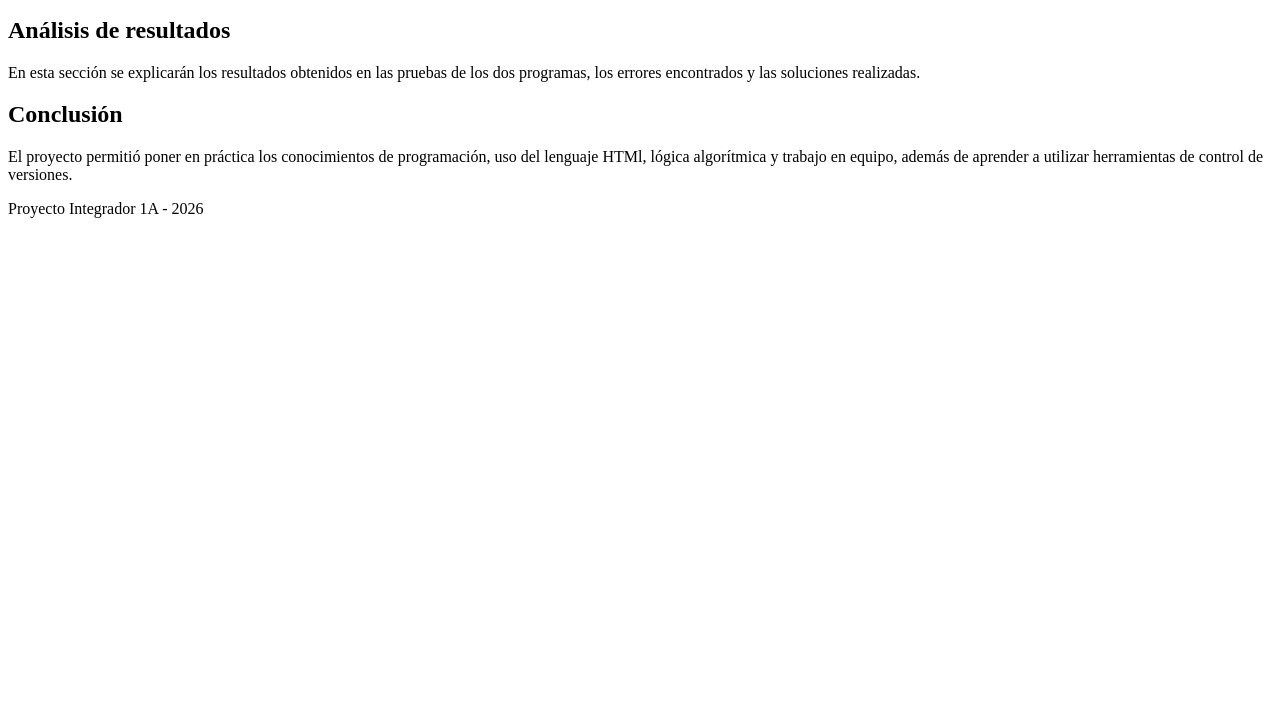
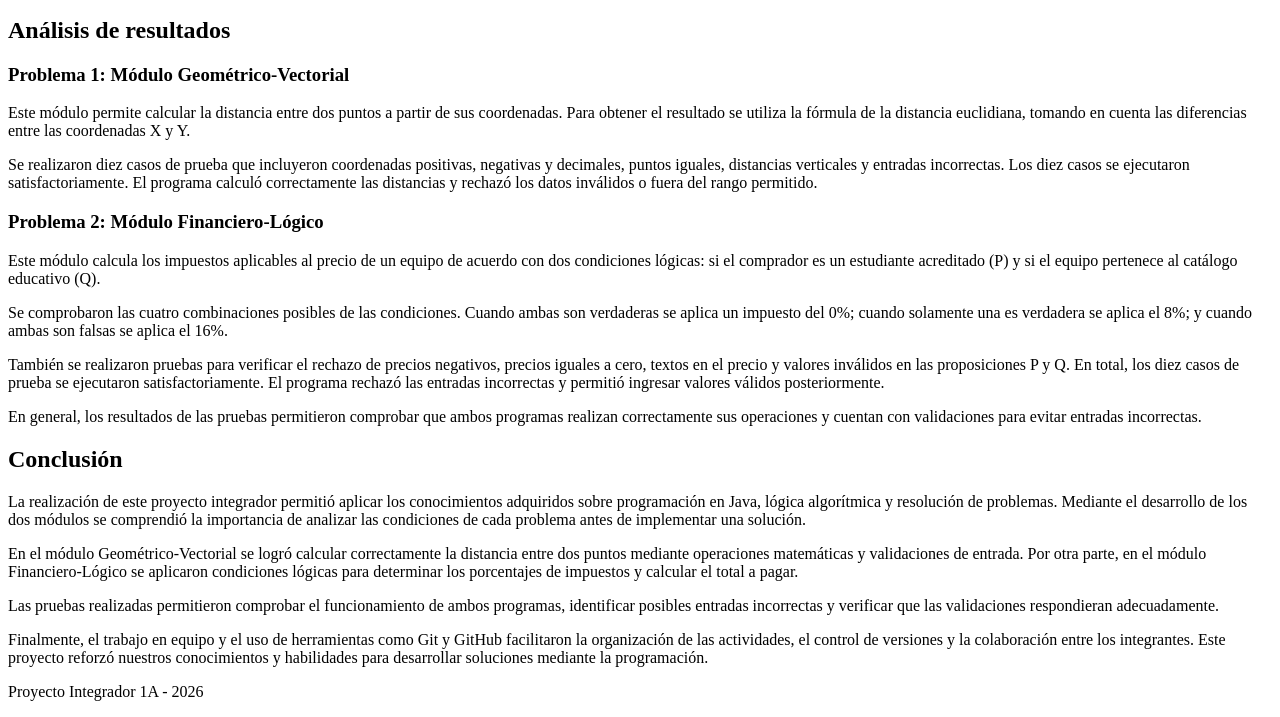
Before and after one commit to 260110464-collab/proyecto_1A, a plain HTML site: page index.html in a window 1280 px wide. Shown: the part 737-1454 px from the top of the page. Before the commit the page ends 971 px from the top, so only its background shows below. Drawn offline with Linux system fonts and the light colour scheme.

Commit message:
web: agregar analisis de resultados y conclusion

```diff
--- a/index.html
+++ b/index.html
@@ -1,10 +1,13 @@
+
 <!DOCTYPE html>
 <html lang="es">
+
 <head>
     <meta charset="UTF-8">
     <meta name="viewport" content="width=device-width, initial-scale=1.0">
     <title>Proyecto Integrador 1A</title>
 </head>
+
 <body>
 
     <header>
@@ -64,56 +67,146 @@
                 </tr>
 
                 <tr>
-                    <td><img src="imagenes/WhatsApp Image 2026-11-17 at 5.44.13 PM.jpeg"Mi fotografía"
-     width="50"></td>
+                    <td>
+                        <img src="imagenes/WhatsApp Image 2026-11-17 at 5.44.13 PM.jpeg"
+                             alt="Fotografía de Juan Ignacio"
+                             width="50">
+                    </td>
                     <td>Juan Ignacio Cruz Diaz</td>
                     <td>260110464</td>
                     <td>260110464@itsoeh.edu.mx</td>
-                    <td><a href="file:///D:/Documentos/proyecto-1A/proyecto_1A/nacho.html">Ver página</a></td>
+                    <td><a href="nacho.html">Ver página</a></td>
                 </tr>
-                 <tr>
-                    <td><img src="imagenes/WhatsApp Image 2026-11-17 at 5.40.24 PM.jpeg"Mi fotografía"
-     width="50"></td>
+
+                <tr>
+                    <td>
+                        <img src="imagenes/WhatsApp Image 2026-11-17 at 5.40.24 PM.jpeg"
+                             alt="Fotografía de Francisco"
+                             width="50">
+                    </td>
                     <td>Francisco Neria Díaz</td>
                     <td>260110521</td>
                     <td>260110521@itsoeh.edu.mx</td>
-                    <td><a href="file:///D:/Documentos/proyecto-1A/proyecto_1A/francisco.html">Ver página</a></td>
+                    <td><a href="francisco.html">Ver página</a></td>
                 </tr>
-                 <tr>
-                    <td><img src="imagenes/WhatsApp Image 2026-11-17 at 6.30.58 PM.jpeg"Mi fotografía"
-     width="50"></td>
+
+                <tr>
+                    <td>
+                        <img src="imagenes/WhatsApp Image 2026-11-17 at 6.30.58 PM.jpeg"
+                             alt="Fotografía de Alexander"
+                             width="50">
+                    </td>
                     <td>Alexander Martin San Roman</td>
                     <td>260110364</td>
                     <td>260110364@itsoeh.edu.mx</td>
-                    <td><a href="file:///D:/Documentos/proyecto-1A/proyecto_1A/alex.html">Ver página</a></td>
+                    <td><a href="alex.html">Ver página</a></td>
                 </tr>
-                 <tr>
-                    <td><img src="imagenes/WhatsApp Image 2026-11-18 at 7.19.34 PM.jpeg"Mi fotografía"
-     width="50"></td>
+
+                <tr>
+                    <td>
+                        <img src="imagenes/WhatsApp Image 2026-11-18 at 7.19.34 PM.jpeg"
+                             alt="Fotografía de Ximena Jeesie"
+                             width="50">
+                    </td>
                     <td>Gress Martinez Ximena Jeesie</td>
                     <td>260110834</td>
                     <td>260110834@itsoeh.edu.mx</td>
-                    <td><a href="file:///D:/Documentos/proyecto-1A/proyecto_1A/jeesie.html">Ver página</a></td>
+                    <td><a href="jeesie.html">Ver página</a></td>
                 </tr>
             </table>
         </section>
 
         <section id="resultados">
             <h2>Análisis de resultados</h2>
+
+            <h3>Problema 1: Módulo Geométrico-Vectorial</h3>
+
             <p>
-                En esta sección se explicarán los resultados obtenidos
-                en las pruebas de los dos programas, los errores
-                encontrados y las soluciones realizadas.
+                Este módulo permite calcular la distancia entre dos puntos
+                a partir de sus coordenadas. Para obtener el resultado
+                se utiliza la fórmula de la distancia euclidiana, tomando
+                en cuenta las diferencias entre las coordenadas X y Y.
+            </p>
+
+            <p>
+                Se realizaron diez casos de prueba que incluyeron
+                coordenadas positivas, negativas y decimales, puntos
+                iguales, distancias verticales y entradas incorrectas.
+                Los diez casos se ejecutaron satisfactoriamente.
+                El programa calculó correctamente las distancias y
+                rechazó los datos inválidos o fuera del rango permitido.
+            </p>
+
+            <h3>Problema 2: Módulo Financiero-Lógico</h3>
+
+            <p>
+                Este módulo calcula los impuestos aplicables al precio
+                de un equipo de acuerdo con dos condiciones lógicas:
+                si el comprador es un estudiante acreditado (P) y si
+                el equipo pertenece al catálogo educativo (Q).
+            </p>
+
+            <p>
+                Se comprobaron las cuatro combinaciones posibles de
+                las condiciones. Cuando ambas son verdaderas se aplica
+                un impuesto del 0%; cuando solamente una es verdadera
+                se aplica el 8%; y cuando ambas son falsas se aplica
+                el 16%.
+            </p>
+
+            <p>
+                También se realizaron pruebas para verificar el rechazo
+                de precios negativos, precios iguales a cero, textos
+                en el precio y valores inválidos en las proposiciones
+                P y Q. En total, los diez casos de prueba se ejecutaron
+                satisfactoriamente. El programa rechazó las entradas
+                incorrectas y permitió ingresar valores válidos
+                posteriormente.
+            </p>
+
+            <p>
+                En general, los resultados de las pruebas permitieron
+                comprobar que ambos programas realizan correctamente
+                sus operaciones y cuentan con validaciones para evitar
+                entradas incorrectas.
             </p>
         </section>
 
         <section id="conclusion">
             <h2>Conclusión</h2>
+
             <p>
-                El proyecto permitió poner en práctica los conocimientos
-                de programación, uso del lenguaje HTMl, lógica algorítmica y trabajo en equipo,
-                además de aprender a utilizar herramientas de control
-                de versiones.
+                La realización de este proyecto integrador permitió
+                aplicar los conocimientos adquiridos sobre programación
+                en Java, lógica algorítmica y resolución de problemas.
+                Mediante el desarrollo de los dos módulos se comprendió
+                la importancia de analizar las condiciones de cada
+                problema antes de implementar una solución.
+            </p>
+
+            <p>
+                En el módulo Geométrico-Vectorial se logró calcular
+                correctamente la distancia entre dos puntos mediante
+                operaciones matemáticas y validaciones de entrada.
+                Por otra parte, en el módulo Financiero-Lógico se
+                aplicaron condiciones lógicas para determinar los
+                porcentajes de impuestos y calcular el total a pagar.
+            </p>
+
+            <p>
+                Las pruebas realizadas permitieron comprobar el
+                funcionamiento de ambos programas, identificar
+                posibles entradas incorrectas y verificar que las
+                validaciones respondieran adecuadamente.
+            </p>
+
+            <p>
+                Finalmente, el trabajo en equipo y el uso de herramientas
+                como Git y GitHub facilitaron la organización de las
+                actividades, el control de versiones y la colaboración
+                entre los integrantes. Este proyecto reforzó nuestros
+                conocimientos y habilidades para desarrollar soluciones
+                mediante la programación.
             </p>
         </section>
 
```
